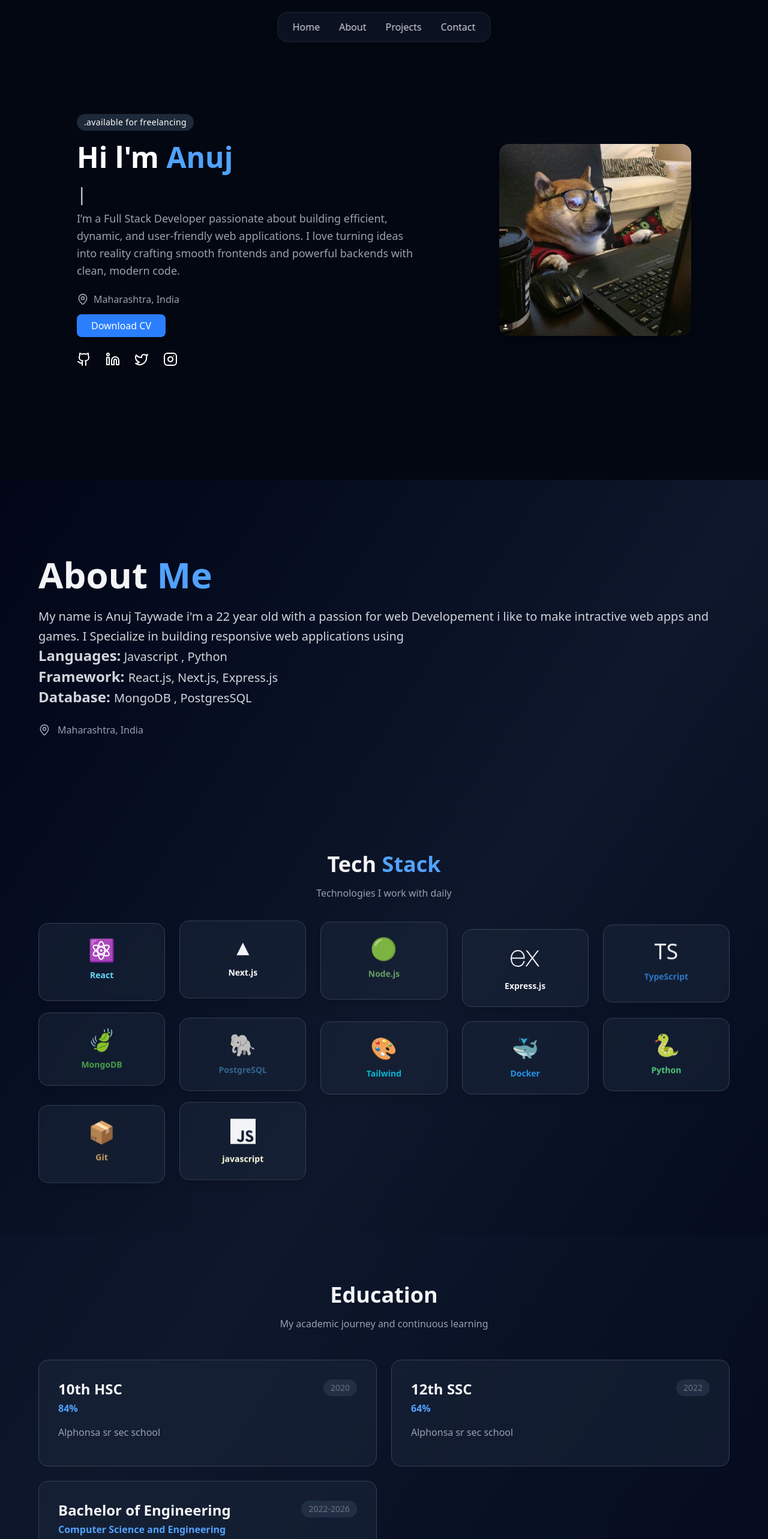
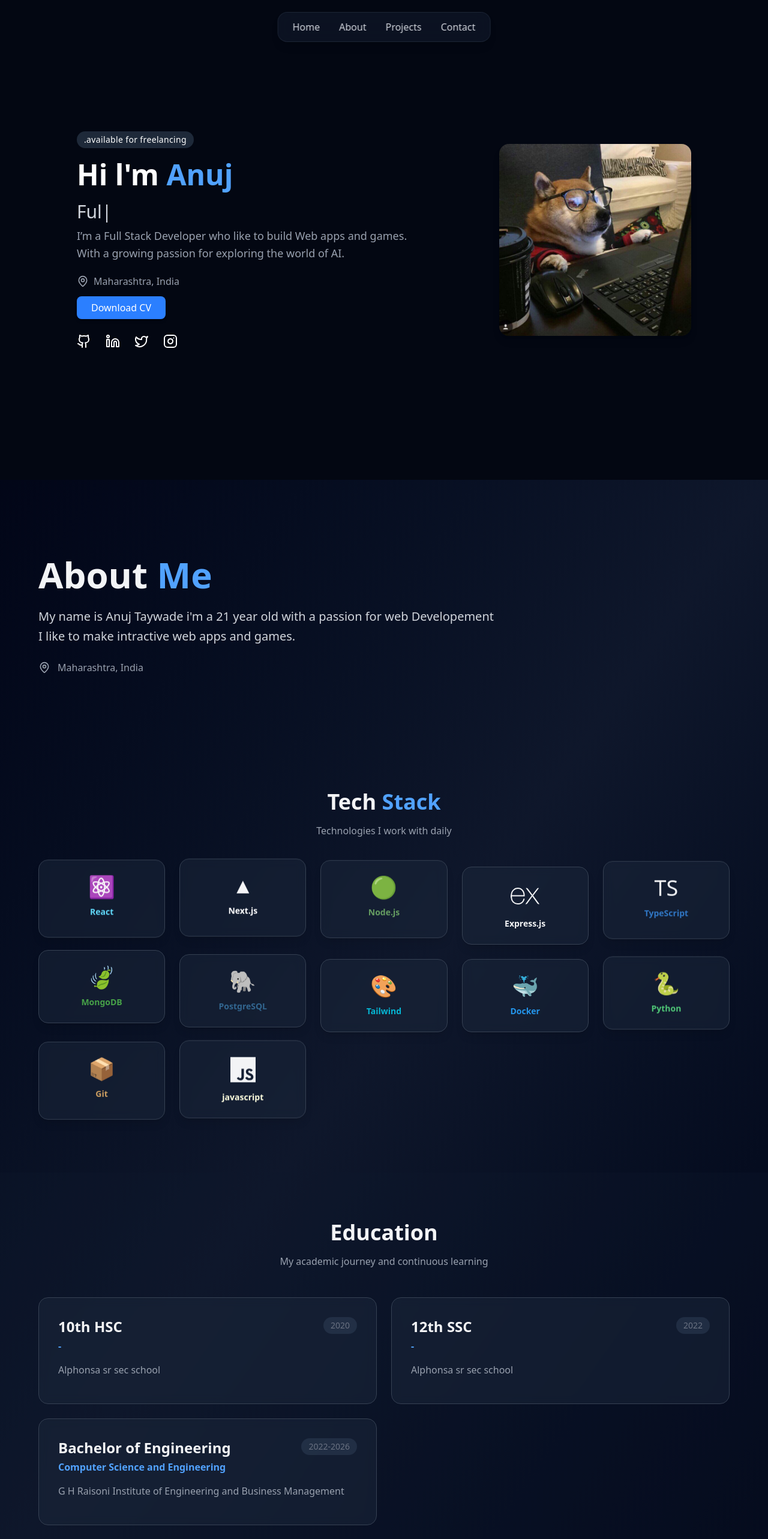
Before and after one commit to anujtaywade/New-Portfolio, a Next.js app: page / in a window 1280 px wide. Shown: the top 2566 px of the page at 60% size. Built offline with nearby package versions, Linux system fonts and the light colour scheme.

Commit message:
ui changes

```diff
--- a/src/app/About/page.jsx
+++ b/src/app/About/page.jsx
@@ -38,13 +38,13 @@ const AboutPage = () => {
 
     {
       degree: '10th HSC ',
-      field: '84%',
+      field: '-',
       institution: 'Alphonsa sr sec school',
       year: '2020',
     },
      {
       degree: '12th SSC ',
-      field: '64%',
+      field: '-',
       institution: 'Alphonsa sr sec school',
       year: '2022',
     },
@@ -85,12 +85,7 @@ const AboutPage = () => {
           <div className="grid gap-12 items-start">
             <div>
               <p className="text-xl text-gray-300 mb-6 leading-relaxed">
-                My name is Anuj Taywade i'm a 22 year old with a passion for web Developement i like to make intractive web apps and games. I Specialize in building responsive web applications using <br />
-                <span className='text-2xl font-semibold'>Languages:</span>  Javascript , Python <br />
-                <span className='text-2xl font-semibold'> Framework: </span>React.js, Next.js, Express.js <br />
-                <span className='text-2xl font-semibold'> Database: </span> MongoDB , PostgresSQL <br />
-
-
+                My name is Anuj Taywade i'm a 21 year old with a passion for web Developement <br /> I like to make intractive web apps and games.<br />
 
               </p>
 
@@ -118,9 +113,6 @@ const AboutPage = () => {
       {techStack.map((tech, index) => (
         <motion.div
           key={tech.name}
-          drag
-          dragElastic={0.6}
-          dragConstraints={{ top: 10, bottom: 0, left: 0, right: 10 }}
           animate={{
             y: [0, -15, 0],
           }}
--- a/src/app/Projects/page.jsx
+++ b/src/app/Projects/page.jsx
@@ -208,7 +208,7 @@ const Page = () => {
                       }`}
                       >
                         <ExternalLink className="w-4 h-4" />
-                        Live Demo
+                        Live
                       </a>
 
 
--- a/src/app/page.js
+++ b/src/app/page.js
@@ -53,10 +53,8 @@ const Page = () => {
           />
 
           <p className="text-gray-400 leading-relaxed text-lg pt-2">
-            I’m a Full Stack Developer passionate about building efficient,
-            dynamic, and user-friendly web applications. I love turning ideas
-            into reality crafting smooth frontends and powerful backends with
-            clean, modern code.
+            I’m a Full Stack Developer who like to build Web apps and games. <br />
+            With a growing passion for exploring the world of AI.
           </p>
 
           <div className="flex items-center gap-2 text-gray-400 mt-4">
--- a/src/components/Navbar.jsx
+++ b/src/components/Navbar.jsx
@@ -12,7 +12,7 @@ export default function Navbar() {
       <div className="flex items-center justify-center">
 
         <button
-          className="md:hidden text-2xl mr-3 focus:outline-none"
+          className="md:hidden text-2xl mr-1 focus:outline-none "
           onClick={() => setOpen(!open)}
         >
           {open ? "✖" : "☰"}
@@ -31,11 +31,12 @@ export default function Navbar() {
       <AnimatePresence>
         {open && (
           <motion.div
-            initial={{ opacity: 0, y: -10 }}
-            animate={{ opacity: 1, y: 0 }}
-            exit={{ opacity: 0, y: -10 }}
-            transition={{ duration: 0.3 }}
-            className="md:hidden mt-3 flex flex-col items-center space-y-2 text-gray-300 border-t border-gray-700 pt-3"
+           initial={{ x: "-100%", opacity: 0 }}
+      animate={{ x: 0, opacity: 1 }}
+      exit={{ x: "-100%", opacity: 0 }}
+      transition={{ duration: 0.3, ease: "easeInOut" }}
+           className="md:hidden mt-3 flex flex-row items-center gap-6 text-gray-300 border-t border-gray-700 pt-3 px-4"
+
           >
             <Link href="/" onClick={() => setOpen(false)} className="hover:text-blue-400 transition">Home</Link>
             <Link href="/About" onClick={() => setOpen(false)} className="hover:text-blue-400 transition">About</Link>
```
Also changed, not shown: public/my pfp croped.jpg (added).
